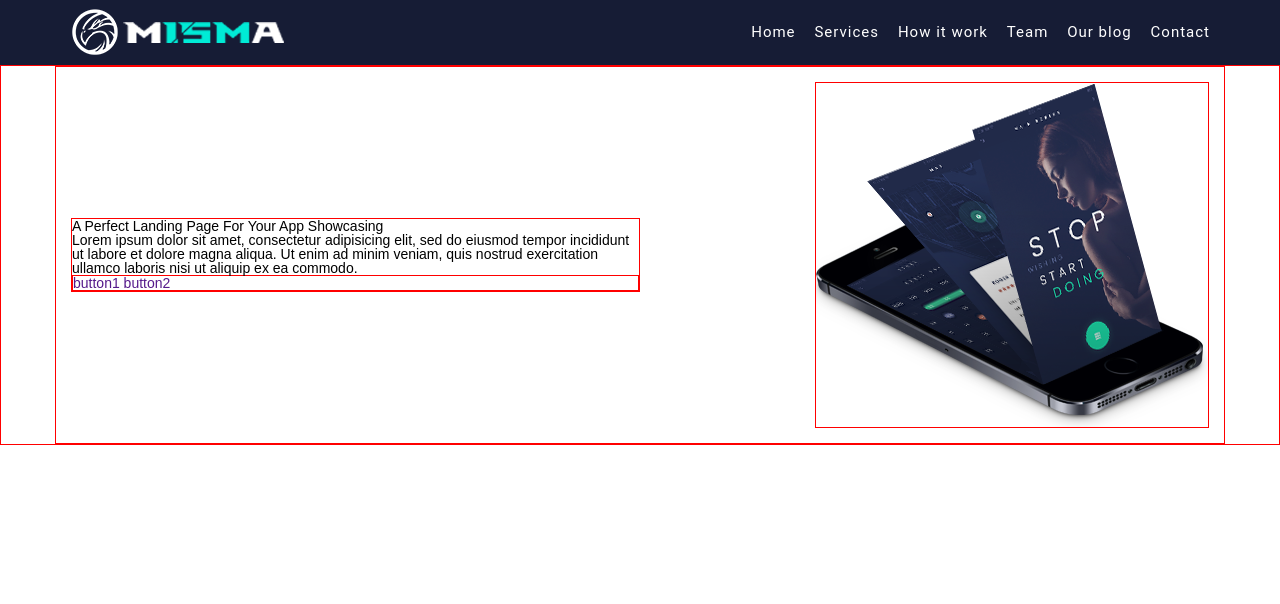
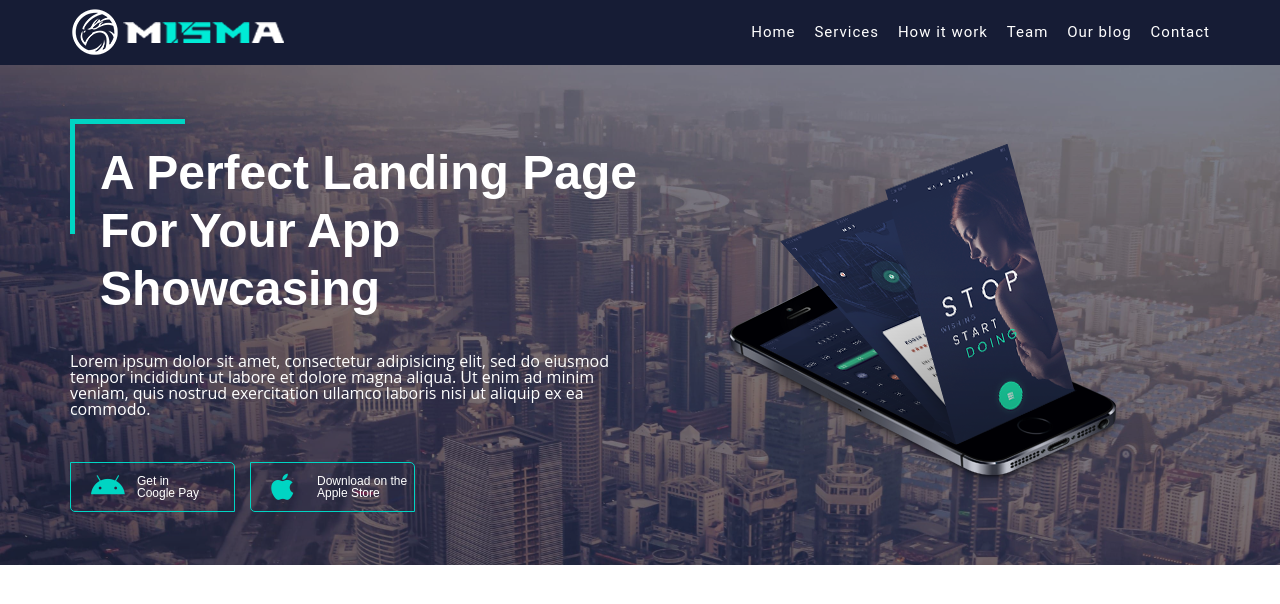
Before and after one commit to chechen-brother/Website-ITpapa, a plain HTML site: page index.html in a window 1280 px wide. Drawn offline with Linux system fonts and the light colour scheme.

Commit message:
Completion of the first section

```diff
--- a/index.html
+++ b/index.html
@@ -7,6 +7,7 @@
     <title>web</title>
     <link rel="stylesheet" href="reset.css">
     <link rel="stylesheet" href="main_style.css">
+    <script src="https://kit.fontawesome.com/ca0d22efad.js" crossorigin="anonymous"></script>
 </head>
 
 <body>
@@ -25,21 +26,36 @@
             </nav>
         </div>
     </header>
-    <section class="main-board bb">
-        <div class="main_wraper bb">
-            <div class="main-board_left-block bb">
-                <h1>A Perfect Landing Page For Your App Showcasing</h1>
-                <div>Lorem ipsum dolor sit amet, consectetur adipisicing elit, sed do eiusmod tempor incididunt ut
-                    labore et dolore magna aliqua. Ut enim ad minim veniam, quis nostrud exercitation ullamco laboris
-                    nisi ut aliquip ex ea commodo.</div>
-                <div class="bb">
-                    <a href="">button1</a>
-                    <a href="">button2</a>
+    <main>
+        <section class="main-board">
+            <div class="main_wraper">
+                <div class="main-board_left-block">
+                    <h1 class="">A Perfect Landing Page For Your App Showcasing</h1>
+                    <div>Lorem ipsum dolor sit amet, consectetur adipisicing elit, sed do eiusmod tempor incididunt ut
+                        labore et dolore magna aliqua. Ut enim ad minim veniam, quis nostrud exercitation ullamco laboris
+                        nisi ut aliquip ex ea commodo.
+                    </div>
+                    <div>
+                        <a href="#" class="main-board_button-link">
+                            <i class="fab fa-android"></i>
+                            <div>
+                                <div>Get in</div>
+                                <div class="main-board_button-link_bold">Coogle Pay</div>
+                            </div>
+                        </a>
+                        <a href="#" class="main-board_button-link">
+                            <i class="fab fa-apple"></i>
+                            <div>
+                                <div>Download on the</div>
+                                <div class="main-board_button-link_bold">Apple Store</div>
+                            </div>
+                        </a>
+                    </div>
                 </div>
+                <img src="src/mobile-mockup.png">
             </div>
-            <img src="src/mobile-mockup.png" class="bb">
-        </div>
-    </section>
+        </section>
+    </main>
 </body>
 
 </html>
--- a/main_style.css
+++ b/main_style.css
@@ -1,6 +1,15 @@
+h1 {
+    font-size: 48px;
+    font-weight: 600;
+    line-height: 58px;
+}
+
 header {
+    background-color: #161c35;
     height: 65px;
-    background-color:#161c35;
+    position: sticky;
+    top:0;
+    z-index: 10;
 }
 
 body {
@@ -12,27 +21,34 @@ body {
 }
 
 .main_wraper {
-    height: 100%;
     margin: 0 auto;
     width: 1170px;
+    padding: 0 15px;
+}
+
+header > .main_wraper {
     display: flex;
     align-items: center;
-    justify-content: space-between;
-    padding: 15px;
+    height: 100%;
+}
+
+.main-menu {
+    margin-left: auto;
 }
 
 .main-menu > ul > li {
     display: inline-block;
     position: relative;
     margin-left: 15px;
+    color: white;
+    font-weight: 400;
+    font-size: 15px;
+    font-family: "Roboto", sans-serif;
 }
 
 .main-menu > ul > li > a {
-    color: white;
-    font-weight: 400;
     letter-spacing: 1px;
-    font-size: 15px;
-    font-family: "Roboto", sans-serif;
+    color: inherit;
 }
 
 .main-menu > ul > li > a::after {
@@ -44,7 +60,7 @@ body {
     left: 0;
     right: 0;
     margin: 0 auto;
-    top: 23px;
+    top: 25px;
     opacity: 0;
     transition: 0.5s;
 }
@@ -54,6 +70,107 @@ body {
     width: 100%;
 }
 
+.main-board {
+    height: 500px;
+    background: url(src/bg.jpg);
+    background-size: cover;
+    background-position: 50% - 50px;
+    position: relative;
+}
+.main-board > .main_wraper {
+    display: flex;
+    justify-content: center;
+    height: 100%;
+    position: relative;
+    z-index: 2;
+}
+
 .main-board_left-block {
+    display: flex;
     width: 50%;
+    flex-direction: column;
+    justify-content: center;
 }
+
+.main-board .main_wraper > img {
+    margin: auto;
+}
+
+.main-board::after {
+    content: "";
+    position: absolute;
+    top: 0;
+    bottom: 0;
+    left: 0;
+    right: 0;
+    background: rgba(33, 42, 73, 0.6);
+    z-index: 1;
+}
+
+.main-board h1 {
+    color: #fff;
+    padding: 25px 0 0 30px;
+    margin-bottom: 35px;
+    position: relative;
+}
+
+.main-board h1::before {
+    content: "";
+    width: 115px;
+    height: 5px;
+    background: #00D5C3;
+    position: absolute;
+    top: 0;
+    left: 0;
+}
+
+.main-board h1::after {
+    content: "";
+    height: 115px;
+    width: 5px;
+    background: #00D5C3;
+    position: absolute;
+    top: 0;
+    left: 0;
+}
+
+.main-board_left-block > div:first-of-type {
+    color: #FFFFFF;
+    font-family: 'Open Sans', sans-serif;
+    font-weight: 400;
+    font-size: 16px;
+    margin-bottom: 45px;
+}
+
+.main-board_left-block > div:last-of-type {
+    display: flex;
+}
+.main-board_button-link {
+    display: flex;
+    align-items: center;
+    width: 165px;
+    height: 50px;
+    border: 1px solid #00D5C3;
+    color: #FFFFFF;
+    border-radius: 0 5px;
+    margin-right: 15px;
+    font-size: 12px;
+    transition-duration: 0.3s;
+}
+
+.main-board_button-link > i {
+    margin-left: 20px;
+    margin-right: 20px;
+    font-size: 30px;
+    color: #00D5C3;
+    width: 26px;
+    transition-duration: 0.3s;
+}
+
+.main-board_button-link:hover {
+    background: #00D5C3;
+}
+
+.main-board_button-link:hover > i {
+    color: #FFFFFF;
+}
```
Also changed, not shown: .gitignore/ITpapa-site/index.html (added), .gitignore/ITpapa-site/main.css (added), .gitignore/ITpapa-site/src/1-850x850.jpg (added), .gitignore/ITpapa-site/src/2-850x850.jpg (added), .gitignore/ITpapa-site/src/5-850x850.jpg (added), .gitignore/ITpapa-site/src/6-850x850.jpg (added), .gitignore/ITpapa-site/src/banner-bg.jpg (added), .gitignore/ITpapa-site/src/bg.jpg (added), .gitignore/ITpapa-site/src/blog-bg.jpg (added), .gitignore/ITpapa-site/src/footer-logo.png (added), .gitignore/ITpapa-site/src/logo.png (added), .gitignore/ITpapa-site/src/member-1-255x260.jpg (added), .gitignore/ITpapa-site/src/member-3-255x260.jpg (added), .gitignore/ITpapa-site/src/member-4-255x260.jpg (added), 2 more files.
